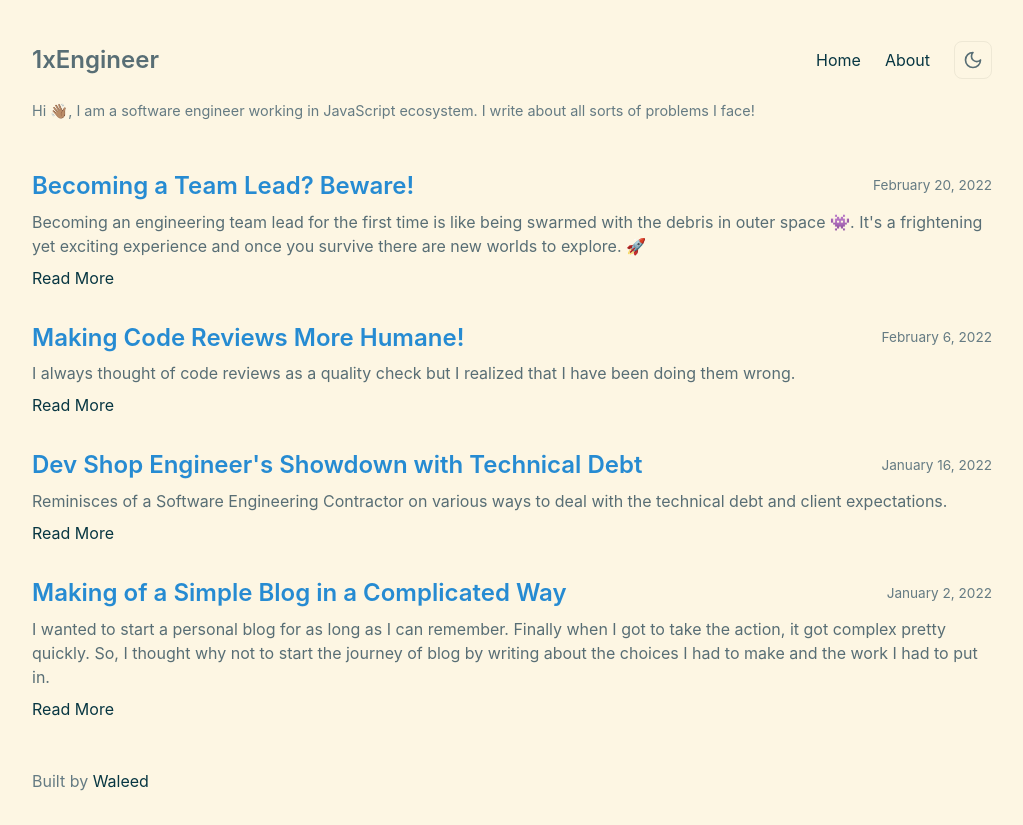
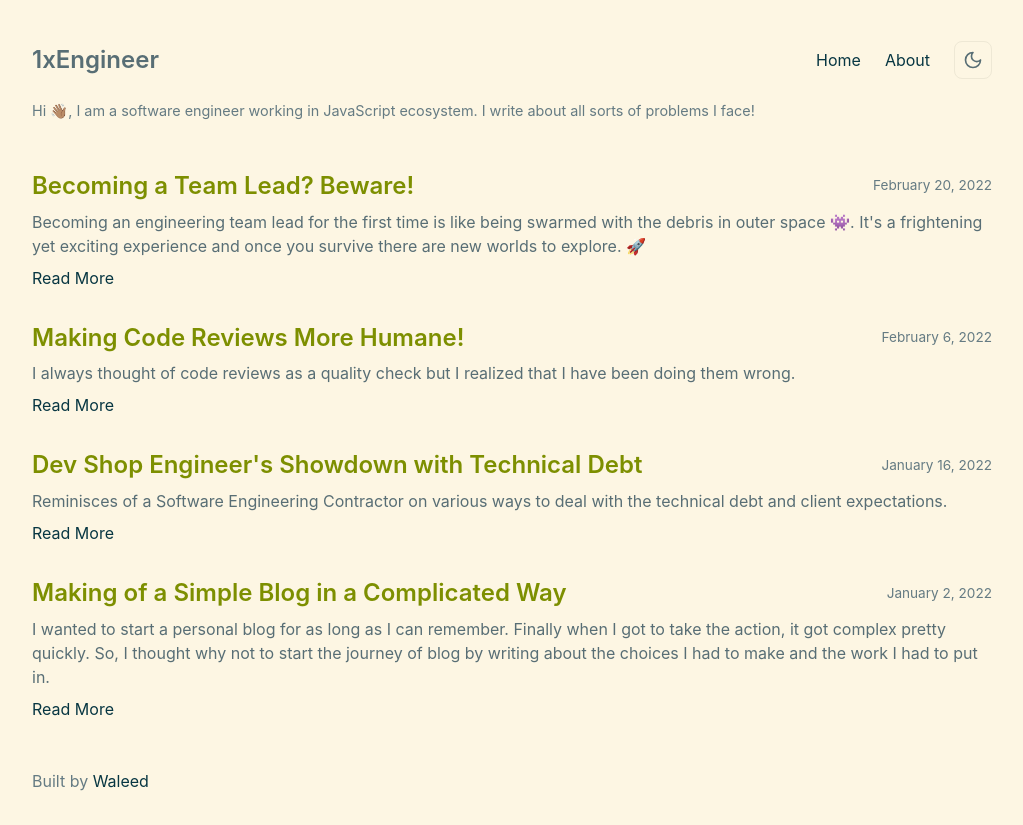
Before and after one commit to waleedyt/1xEngineer.dev, an Astro site: page / in a window 1280 px wide. Shown: the whole page, without its empty margins (128-1151 px from the left). Built offline with nearby package versions, Linux system fonts and the light colour scheme; Astro itself is replaced by a stand-in of ours.

Commit message:
Revert "Headings use Solarized blue in both themes (#4)" (#5)
This reverts commit 4302ab00f9da2e55e88a514e85bfed6bd78c75ca.

```diff
--- a/src/styles/global.css
+++ b/src/styles/global.css
@@ -21,6 +21,8 @@
   --color-blue: #268bd2;
   --color-cyan: #2aa198;
   --color-green: #859900;
+  /* Solarized green deepened slightly for AA large-text contrast on base3 */
+  --color-green-deep: #7d8f00;
 }
 
 /* Semantic tokens — Solarized Light */
@@ -28,12 +30,13 @@
   --color-bg: var(--color-base3);
   --color-fg: var(--color-base01);
   /* Headings are WCAG "large text" (>=18.66px bold), so the AA bar is 3:1,
-     not 4.5:1. Solarized blue is the only accent comfortably clearing it on
-     BOTH backgrounds (3.41:1 on base3, 4.08:1 on base03), so headings use
-     the same hue in both modes. Magenta stays reserved for the site brand
-     mark (Navigation.astro). */
-  --color-heading: var(--color-blue);
-  --color-accent: var(--color-blue);
+     not 4.5:1 — the Solarized accents are fine here. */
+  /* Post/page titles were green h2s on the old site (magenta was only the
+     site-name brand mark, handled in Navigation.astro) */
+  --color-heading: var(--color-green-deep);
+  --color-accent: var(--color-green-deep);
+  /* #859900 is 2.97:1 on base3, a hair under the 3:1 large-text bar;
+     #7d8f00 keeps the Solarized green look at 3.36:1 */
   --color-link: var(--color-base02);
   /* base01 (4.99:1) — violet #6c71c4 only reaches 4.06:1 and fails AA for body links */
   --color-link-hover: var(--color-base01);
@@ -45,8 +48,8 @@
 .dark {
   --color-bg: var(--color-base03);
   --color-fg: var(--color-base1);
-  --color-heading: var(--color-blue); /* 4.08:1 on base03 */
-  --color-accent: var(--color-blue);
+  --color-heading: var(--color-green); /* 4.69:1 on base03 */
+  --color-accent: var(--color-green);
   --color-link: var(--color-base0);
   /* base1 (5.61:1) — violet #6c71c4 only reaches 3.43:1 and fails AA for body links */
   --color-link-hover: var(--color-base1);
```
